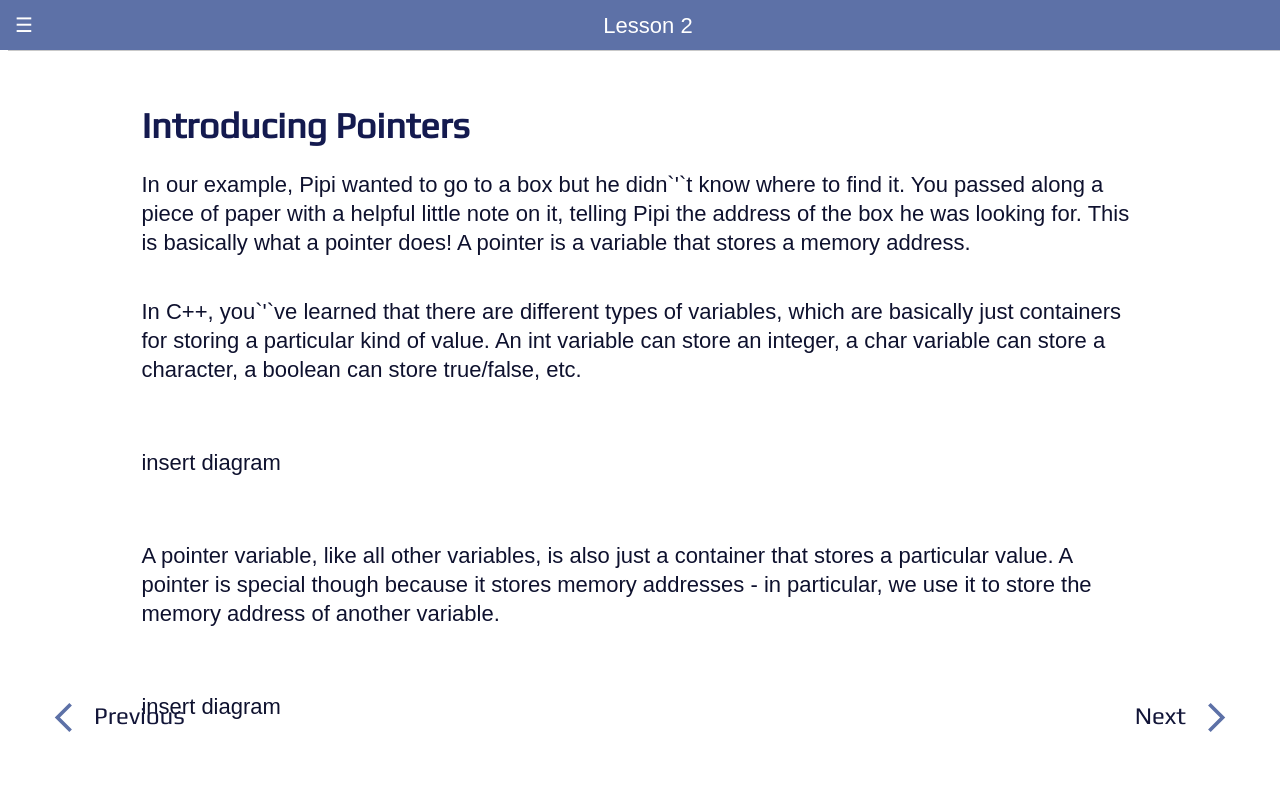
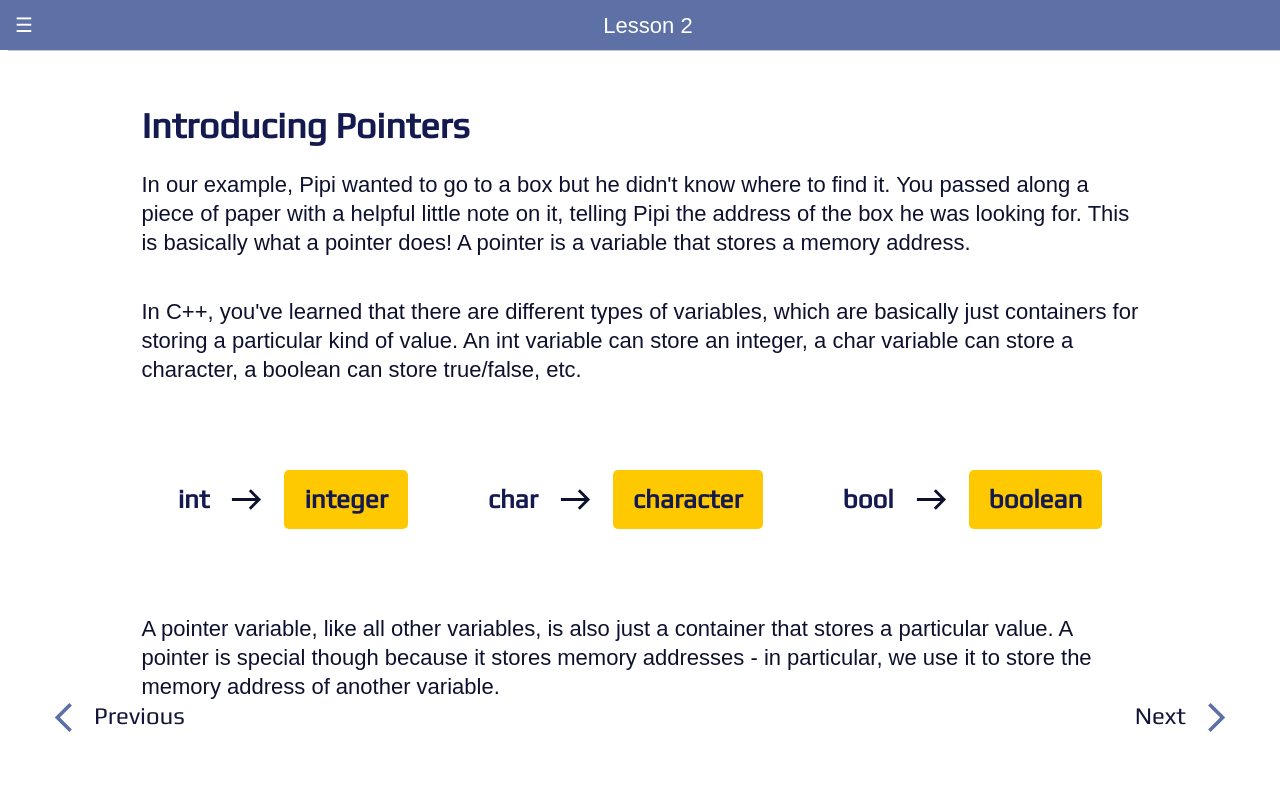
Before and after one commit to uclaacm/parcel-pointers, a React app: page /lesson-2 in a window 1280 px wide. Shown: the top 785 px of the page. Built offline with nearby package versions, Linux system fonts and the light colour scheme; a web font is replaced by a local one.

Commit message:
update page wrapper.scss

```diff
--- a/src/pages/Lesson1.tsx
+++ b/src/pages/Lesson1.tsx
@@ -4,13 +4,13 @@ import AppWrapper from '../components/AppWrapper';
 import NavButtons from '../components/NavButtons';
 import { HeaderSections } from '../types/globalTypes';
 import '../styles/Lesson1.scss';
-import '../styles/Lesson.scss';
+import '../styles/PageWrapper.scss';
 
 const Lesson1: FC = () => {
   return (
     <>
       <AppWrapper section={HeaderSections.LESSON_1}>
-        <div className='lesson'>
+        <div className='page-wrapper'>
           <h1>What are Memory Addresses?</h1>
           <p>
             As you can see from the example, our warehouse had a bunch of
--- a/src/pages/Lesson2.tsx
+++ b/src/pages/Lesson2.tsx
@@ -2,37 +2,67 @@ import { FC } from 'react';
 import AppWrapper from '../components/AppWrapper';
 import NavButtons from '../components/NavButtons';
 import { HeaderSections } from '../types/globalTypes';
-// import '../styles/Lesson2.scss';
-import "../styles/Lesson.scss";
+import EastIcon from '@mui/icons-material/East';
+import '../styles/Lesson2.scss';
+import "../styles/PageWrapper.scss";
+
+interface TypeDiagramProps {
+  first: String;
+  second: String;
+}
+
+function TypeDiagram(props: TypeDiagramProps): JSX.Element {
+  return (
+    <>
+      <span className='type-diagram'>
+        <h2>{props.first}</h2>
+        <EastIcon fontSize="large" />
+        <h2 className='type-diagram-boxed'>{props.second}</h2>
+      </span>
+    </>
+  );
+}
 
 const Lesson2: FC = () => {
   return (
     <>
       <AppWrapper section={HeaderSections.LESSON_2}>
-        <div className='lesson'>
+        <div className='page-wrapper'>
           <h1>Introducing Pointers</h1>
           <p>
-            In our example, Pipi wanted to go to a box but he didn`&apos;`t know
+            In our example, Pipi wanted to go to a box but he didn&apos;t know
             where to find it. You passed along a piece of paper with a helpful
             little note on it, telling Pipi the address of the box he was
             looking for. This is basically what a pointer does! A pointer is a
             variable that stores a memory address.
           </p>
           <p>
-            In C++, you`&apos;`ve learned that there are different types of
+            In C++, you&apos;ve learned that there are different types of
             variables, which are basically just containers for storing a
             particular kind of value. An int variable can store an integer, a
             char variable can store a character, a boolean can store true/false,
             etc.
           </p>
-          <div className="diagram">insert diagram</div>
+          <div className="diagram">
+            <span className='type-diagram-container'>
+              <TypeDiagram first="int" second="integer" />
+              <TypeDiagram first="char" second="character" />
+              <TypeDiagram first="bool" second="boolean" />
+            </span>
+
+          </div>
           <p>
             A pointer variable, like all other variables, is also just a
             container that stores a particular value. A pointer is special
             though because it stores memory addresses - in particular, we use it
             to store the memory address of another variable.
           </p>
-          <div className="diagram">insert diagram</div>
+          <div className="diagram">
+            <span className='type-diagram-container'>
+              <TypeDiagram first="pointer" second="memory address" />
+            </span>
+
+          </div>
           <p>
             If we create an int variable, we know that this value gets stored at
             a particular address somewhere in memory. Sometimes it is useful for
--- /dev/null
+++ b/src/styles/Lesson2.scss
@@ -0,0 +1,25 @@
+@import "./global.scss";
+
+// Type Diagram
+//=======================================
+.type-diagram {
+    display: flex;
+    gap: 20px;
+    align-items: center;
+
+    h2 {
+        font-size: 26px;
+    }
+
+    &-boxed {
+        border-radius: 5px;
+        background: $accent-1-color;
+        padding: 12px 20px;
+    }
+
+    &-container {
+        display: flex;
+        justify-content: center;
+        gap: 80px;
+    }
+}
--- a/src/styles/Lesson.scss
+++ b/src/styles/PageWrapper.scss
@@ -3,9 +3,10 @@
 $layout-wspacing: 10.56%;
 $layout-hspacing: 13vh;
 
-// Lesson
+// Page Wrapper
+//    * used for any text pages
 //=======================================
-.lesson {
+.page-wrapper {
     margin: $layout-hspacing $layout-wspacing;
     // margin: 2% $layout-wsize $layout-spacing;
     // // adjust for small screens
```
